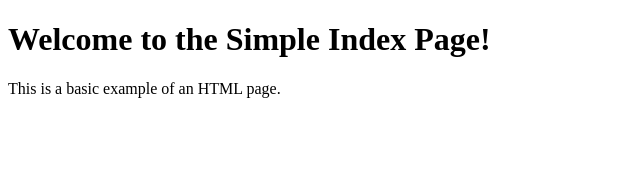
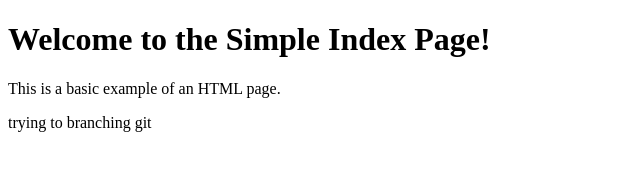
Before and after one commit to regal2t/argo, a plain HTML site: page src/index.html in a window 1280 px wide. Shown: the whole page, without its empty margins (0-640 px from the left). Drawn offline with Linux system fonts and the light colour scheme.

Commit message:
cd added

```diff
--- a/src/index.html
+++ b/src/index.html
@@ -8,5 +8,6 @@
 <body>
     <h1>Welcome to the Simple Index Page!</h1>
     <p>This is a basic example of an HTML page.</p>
+    <h> trying to branching git</h>
 </body>
 </html>
```
